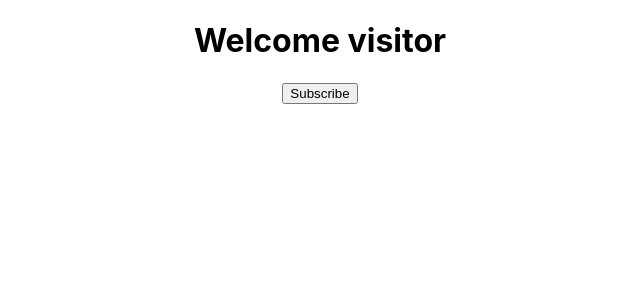
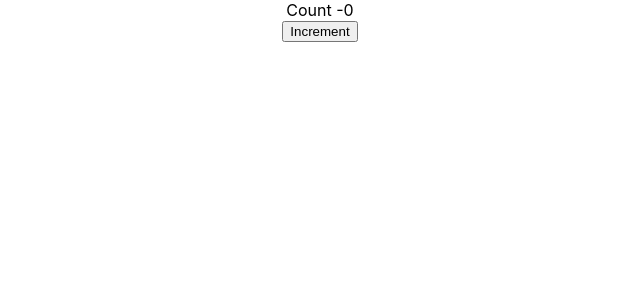
Before and after one commit to Dinesh-Rodriguez/React-Checkin, a React (Create React App) app: page / in a window 1280 px wide. Shown: the top 300 px of the page, without its empty margins (320-960 px from the left). Built offline with nearby package versions, Linux system fonts and the light colour scheme.

Commit message:
setState

```diff
--- a/src/App.js
+++ b/src/App.js
@@ -5,11 +5,13 @@
 import Welcome from './components/Welcome';
 import Hello from './components/Hello';
 import Message from './components/Message';
+import Counter from './components/Counter';
 
 function App() {
   return (
     <div className="App">
-      <Message />
+      <Counter />
+      {/* <Message /> */}
       {/* <Greet name="Bruce" heroName="Batman" >
         <p> This is children props </p>
       </Greet>
--- /dev/null
+++ b/src/components/Counter.js
@@ -0,0 +1,47 @@
+import React, { Component } from 'react'
+
+class Counter extends Component {
+
+    constructor(props) {
+      super(props)
+
+      this.state = {
+         count: 0
+      }
+    }
+
+increment(){
+//     this.setState({
+//         count: this.state.count + 1
+//     }, () => {
+//         console.log('Callback value', this.state.count)
+//     })
+// }
+
+this.setState(prevState => ({
+    count: prevState.count +1
+}))
+    console.log(this.state.count)
+}
+
+    incrementFive() {
+        this.increment()
+        this.increment()
+        this.increment()
+        this.increment()
+        this.increment()
+    }
+
+
+  render() {
+    return (
+        <div>
+            <div>Count -{this.state.count}</div>
+            <button onClick={() =>this.incrementFive()}>Increment</button>
+        </div>
+
+    )
+  }
+}
+
+export default Counter
```
